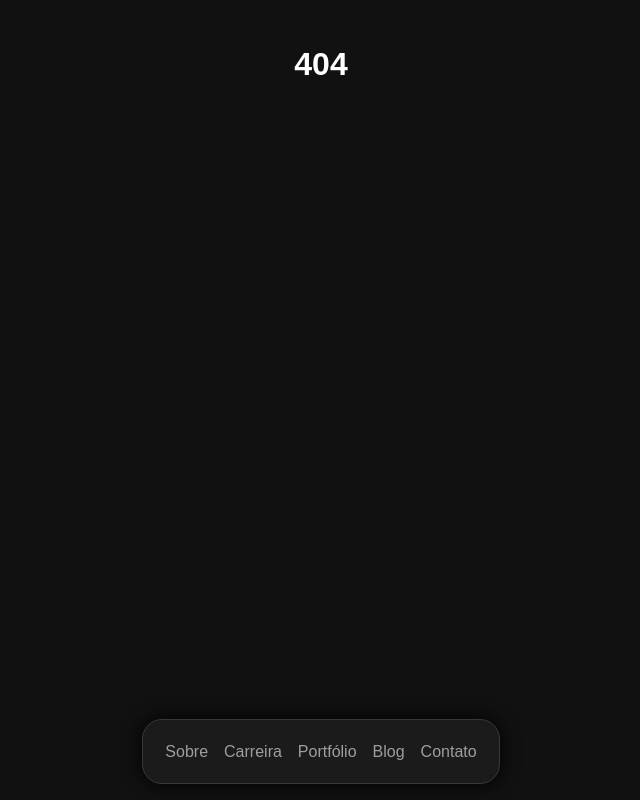
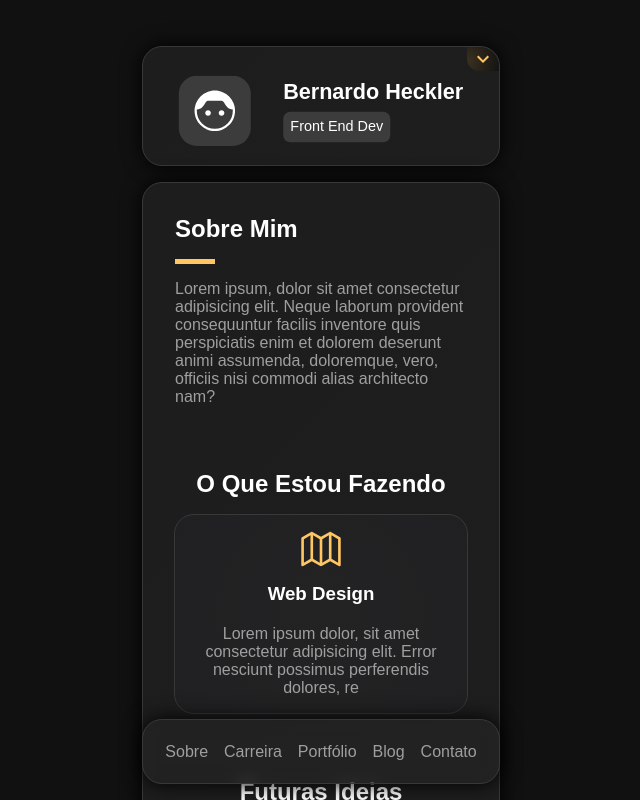
Before and after one commit to bernardoHeckler/testes, a React (Vite) app: page /testes/sobreMim in a window 1280 px wide. Before the commit this address had no page. Shown: the top 800 px of the page, without its empty margins (319-959 px from the left). Built offline with nearby package versions, Linux system fonts and the light colour scheme.

Commit message:
rename: ajustes de nome de arquivos, componentes e caminho de páginas, para melhor leitura e entendimento de estrutura do site.

```diff
--- a/src/App.jsx
+++ b/src/App.jsx
@@ -1,8 +1,8 @@
 import { Routes, Route } from "react-router-dom";
 
 // Páginas ./pages
-import Home from "./pages/Home";
-import About from "./pages/About";
+import Card from "./components/Card";
+import SobreMim from "./pages/SobreMim";
 import NotFound from "./pages/NotFound";
 import "./App.css";
 import NavBar from "./components/NavBar";
@@ -12,8 +12,8 @@ export default function App() {
     <div className="app">
       {/* Configuração de rotas */}
       <Routes>
-        <Route path="/" element={<Home />} />
-        <Route path="/about" element={<About />} />
+        <Route path="/" element={<Card />} />
+        <Route path="/sobreMim" element={<SobreMim />} />
         <Route path="*" element={<NotFound />} /> {/* Rota 404 */}
       </Routes>
       {/* Menu de navegação */}
--- a/src/pages/Home.jsx
+++ b/src/components/Card.jsx
@@ -1,5 +1,5 @@
 import React, { useState } from "react"; // Importe o useState
-import "./Home.css";
+import "./Card.css";
 import setinha from "../setinha.svg";
 import logo from "../logo.svg";
 import emailSvg from "../iconeEmail.svg";
@@ -10,7 +10,7 @@ import iconeX from "../iconeTwitter.svg";
 import iconeFigma from "../iconeFigma.svg";
 import iconeGitHub from "../iconeGitHub.svg";
 
-const Home = () => {
+const Card = () => {
   const [mostrar, setMostrar] = useState(false);
   const alterar = () => {
     setMostrar(!mostrar); // vai trocar de true para false e vice versa
@@ -122,4 +122,4 @@ const Home = () => {
   );
 };
 
-export default Home;
+export default Card;
--- a/src/components/NavBar.jsx
+++ b/src/components/NavBar.jsx
@@ -1,26 +1,26 @@
 import React from "react";
 import { Link } from "react-router-dom";
-import "./NavBar.css"; // Arquivo CSS que vamos criar
+import "./NavBar.css";
 
 const NavBar = () => {
   return (
     <div className="navbar-container">
       <nav className="navbar">
-        <Link to="/about" className="nav-link">
+        <Link to="/sobreMim" className="nav-link">
           <p className="textoNav">Sobre</p>
         </Link>
-        <Link to="/" className="nav-link">
+        <Link to="/carreira" className="nav-link">
           <p className="textoNav">Carreira</p>
         </Link>
-        <Link to="/" className="nav-link">
+        <Link to="/portfolio" className="nav-link">
           <p className="textoNav">Portfólio</p>
         </Link>
 
-        <Link to="/" className="nav-link">
+        <Link to="/blog" className="nav-link">
           <p className="textoNav">Blog</p>
         </Link>
 
-        <Link to="/" className="nav-link">
+        <Link to="/contato" className="nav-link">
           <p className="textoNav">Contato</p>
         </Link>
       </nav>
--- a/src/pages/About.jsx
+++ b/src/pages/SobreMim.jsx
@@ -1,17 +1,17 @@
 import React from "react";
-import "./About.css";
+import "./SobreMim.css";
 import IconeDev from "../iconeDev.svg";
 import IconeMais from "../iconeMais.svg";
 import IconeHtml from "../iconeHtml.svg";
 import IconeCss from "../iconeCss.svg";
 import IconeJs from "../iconeJavaScript.svg";
 import IconeReact from "../iconeReact.svg";
-import Home from "./Home";
+import Card from "../components/Card";
 
-const About = () => {
+const SobreMim = () => {
   return (
     <div>
-      <Home />
+      <Card />
       <main>
         <section className="SobreMim">
           <div className="linha">
@@ -85,4 +85,4 @@ const About = () => {
   );
 };
 
-export default About;
+export default SobreMim;
```
Also changed, not shown: src/components/Card.css (renamed from src/pages/Home.css), src/pages/SobreMim.css (renamed from src/pages/About.css).
